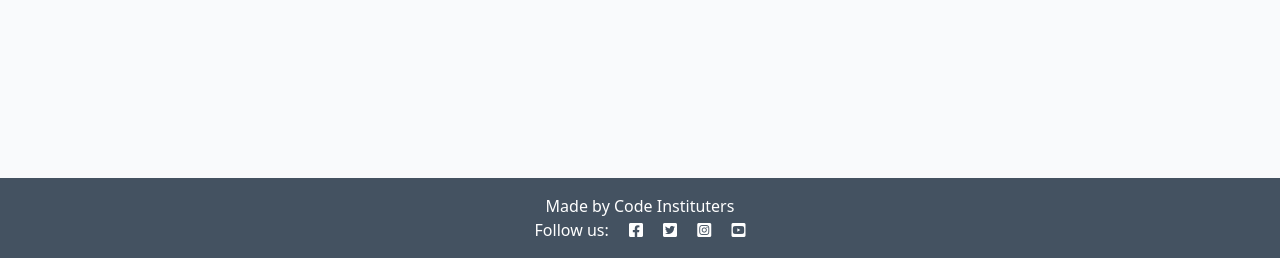
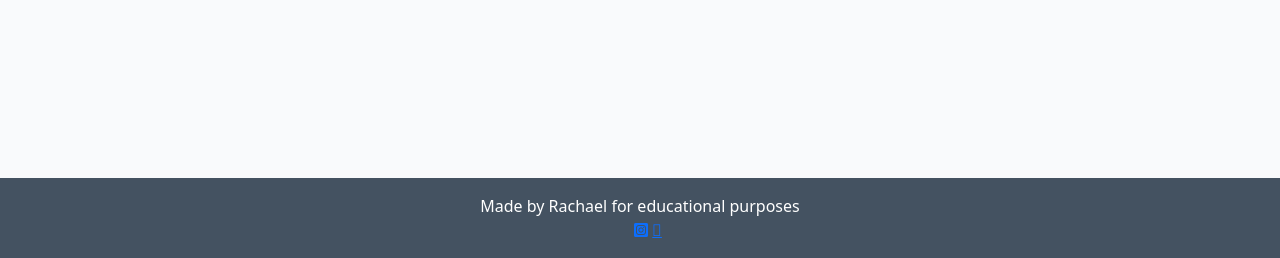
Before and after one commit to RachaelBull/retreat-right, a Django app: page / in a window 1280 px wide. Shown: the part 542-800 px from the top of the page. Run offline with Django 4.2, Linux system fonts and the light colour scheme; data that the repository does not hold is empty.

Commit message:
Add social media links to the footer in base.html

```diff
--- a/templates/base.html
+++ b/templates/base.html
@@ -61,11 +61,10 @@
 
     <!-- Footer -->
     <footer class="footer mt-auto py-3 dark-bg">
-        <p class="m-0 text-center text-white">Made by Code Instituters</p>
-        <p class="m-0 text-center text-white">Follow us: <i class="fab fa-facebook-square ms-3"></i>
-            <i class="fab fa-twitter-square ms-3"></i>
-            <i class="fab fa-instagram-square ms-3"></i>
-            <i class="fab fa-youtube-square ms-3"></i>
+        <p class="m-0 text-center text-white">Made by Rachael for educational purposes</p>
+        <p class="m-0 text-center text-white">
+            <a href="https://www.instagram.com/_rachaelbull_/" target="_blank" rel="noopener" aria-label="Visit my Instagram (opens up in a new tab)"><i class="fab fa-instagram-square ms-3"></i></a>
+            <a href="https://www.linkedin.com/in/rachael-bull-b5944a250/" target="_blank" rel="noopener" aria-label="Visit my LinkedIn (opens up in a new tab)"><i class="fa-brands fa-linkedin"></i></a>
         </p>
     </footer>
 
```
